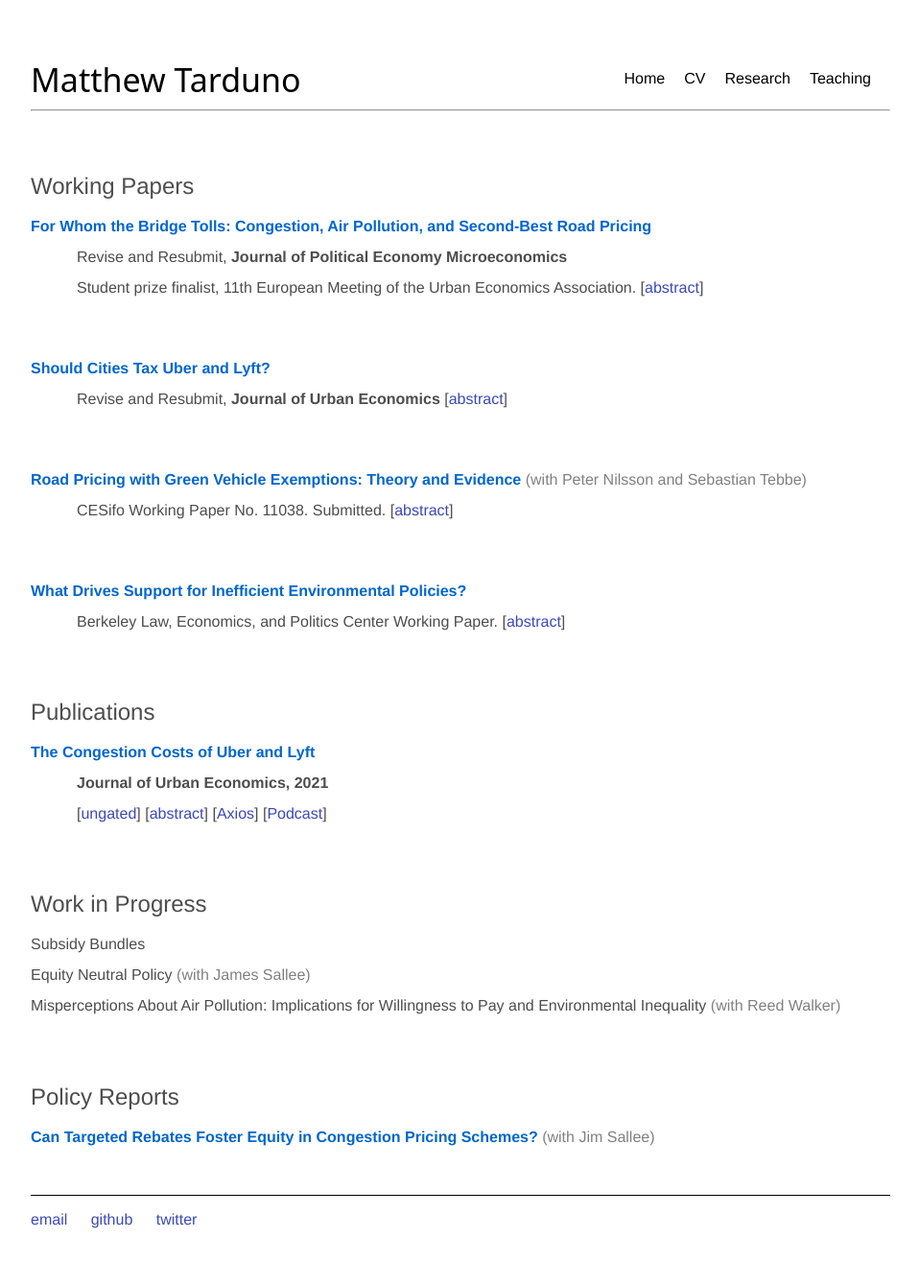
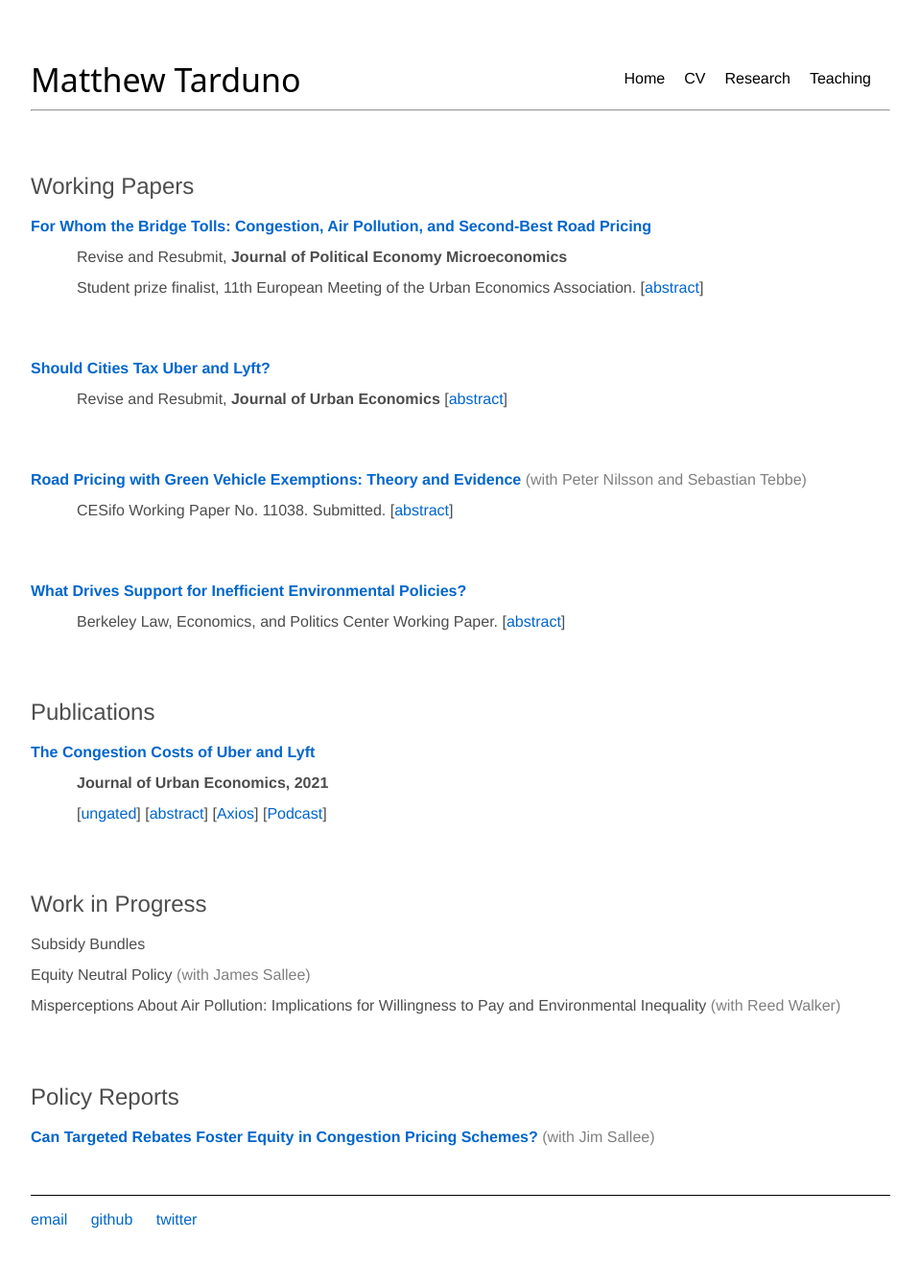
Before and after one commit to Matt-Tarduno/Matt-Tarduno.github.io, a Jekyll site: the page built from research/index.html, in a window 1280 px wide. Shown: the whole page at 96% size, without its empty margins (160-1119 px from the left). Built offline with Jekyll 4.4.1, drawn with Linux system fonts in a browser that asks for light colours.

Commit message:
Update index.html

```diff
--- a/research/index.html
+++ b/research/index.html
@@ -23,6 +23,10 @@ sitemap:
 </script>
 
 <style>
+    a {
+        color: #0066cc;
+    }
+
     .paper-title a {
         font-weight: bold;
         color: #0066cc;
```
